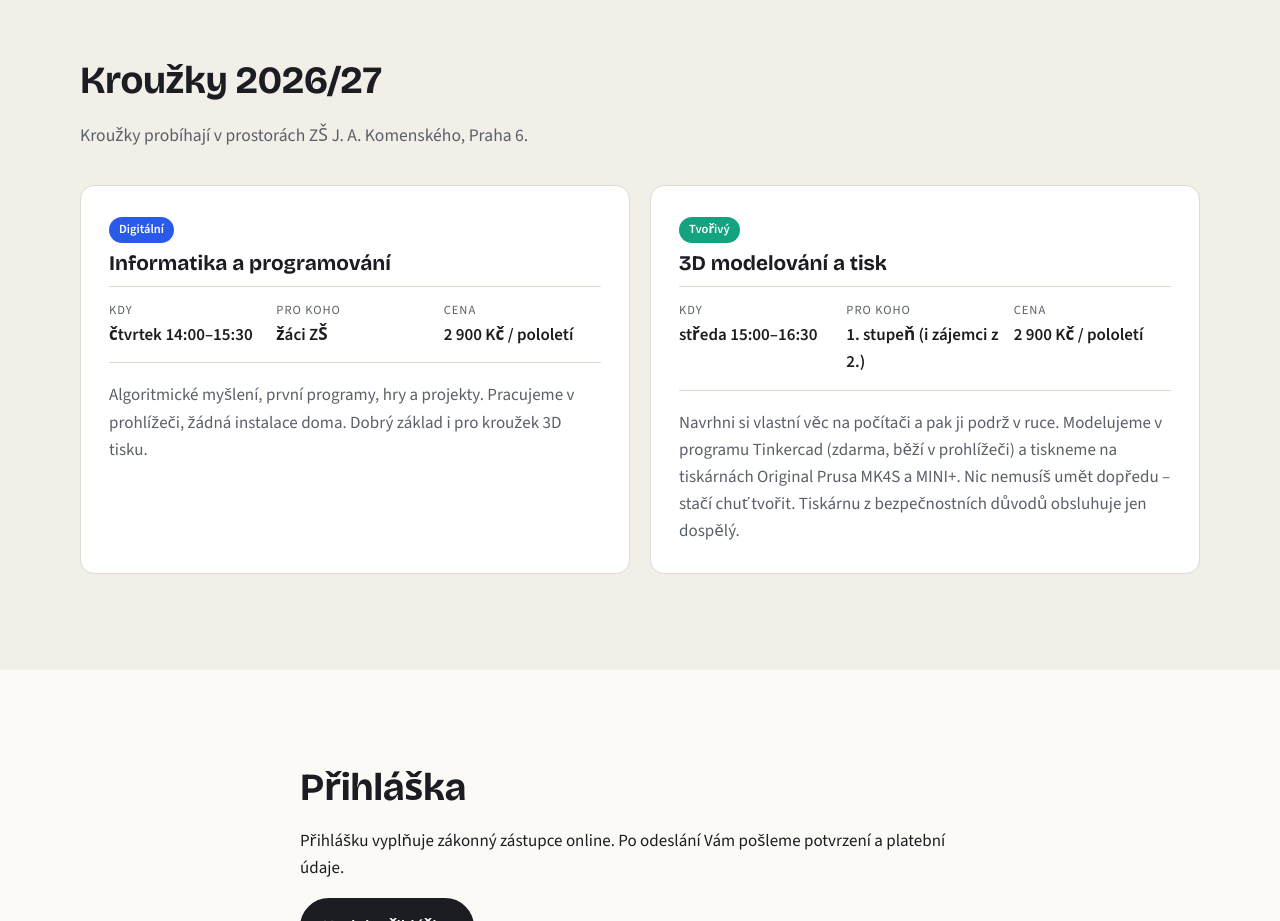
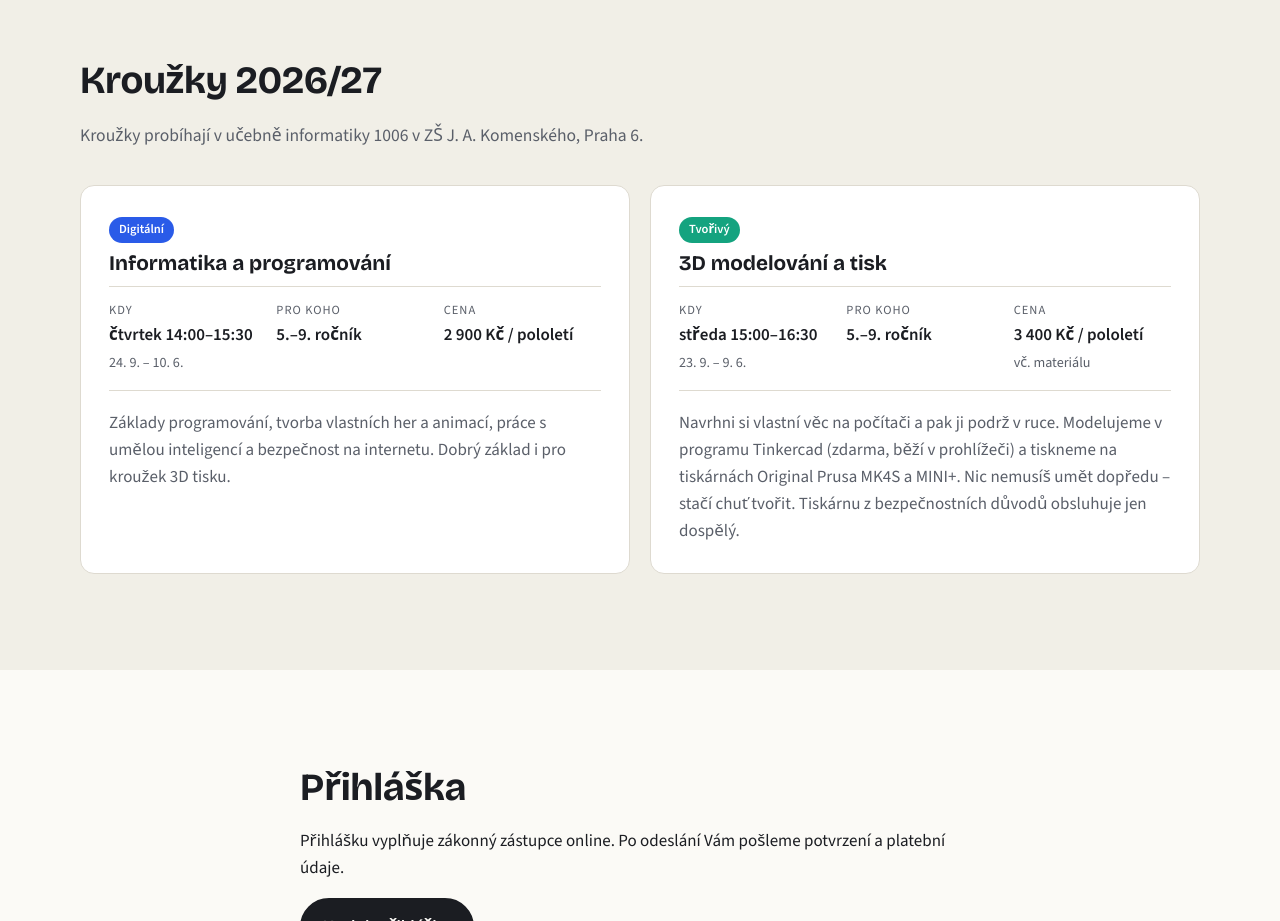
Before and after one commit to janmachacek7/aktivniskola-web, a plain HTML site: page index.html in a window 1280 px wide. Shown: the part 1360-2281 px from the top of the page. Drawn offline with nearby package versions, Linux system fonts and the light colour scheme.

Commit message:
Kroužky dle nabídky školy 2026/27: ročníky, termíny, cena 3D
Co-Authored-By: Claude Opus 5.5 <noreply@anthropic.com>
Claude-Session: https://claude.ai/code/session_015oeQYXHizCTivgg5LBLj6X

```diff
--- a/index.html
+++ b/index.html
@@ -94,7 +94,7 @@
   <section id="krouzky" class="section section-alt">
     <div class="wrap">
       <h2>Kroužky 2026/27</h2>
-      <p class="section-lead">Kroužky probíhají v prostorách ZŠ J. A. Komenského, Praha 6.</p>
+      <p class="section-lead">Kroužky probíhají v učebně informatiky 1006 v ZŠ J. A. Komenského, Praha 6.</p>
       <div class="courses">
         <article class="course">
           <div class="course-head">
@@ -102,11 +102,11 @@
             <h3>Informatika a programování</h3>
           </div>
           <dl class="facts">
-            <div><dt>Kdy</dt><dd>čtvrtek 14:00–15:30</dd></div>
-            <div><dt>Pro koho</dt><dd><!-- TODO: ověřit ročníky -->žáci ZŠ</dd></div>
+            <div><dt>Kdy</dt><dd>čtvrtek 14:00–15:30<br><small>24. 9. – 10. 6.</small></dd></div>
+            <div><dt>Pro koho</dt><dd>5.–9. ročník</dd></div>
             <div><dt>Cena</dt><dd>2 900 Kč / pololetí</dd></div>
           </dl>
-          <p>Algoritmické myšlení, první programy, hry a projekty. Pracujeme v prohlížeči, žádná instalace doma. Dobrý základ i pro kroužek 3D tisku.</p>
+          <p>Základy programování, tvorba vlastních her a animací, práce s umělou inteligencí a bezpečnost na internetu. Dobrý základ i pro kroužek 3D tisku.</p>
         </article>
         <article class="course">
           <div class="course-head">
@@ -114,9 +114,9 @@
             <h3>3D modelování a tisk</h3>
           </div>
           <dl class="facts">
-            <div><dt>Kdy</dt><dd>středa 15:00–16:30</dd></div>
-            <div><dt>Pro koho</dt><dd>1. stupeň (i zájemci z 2.)</dd></div>
-            <div><dt>Cena</dt><dd>2 900 Kč / pololetí</dd></div>
+            <div><dt>Kdy</dt><dd>středa 15:00–16:30<br><small>23. 9. – 9. 6.</small></dd></div>
+            <div><dt>Pro koho</dt><dd>5.–9. ročník</dd></div>
+            <div><dt>Cena</dt><dd>3 400 Kč / pololetí<br><small>vč. materiálu</small></dd></div>
           </dl>
           <p>Navrhni si vlastní věc na počítači a pak ji podrž v ruce. Modelujeme v programu Tinkercad (zdarma, běží v prohlížeči) a tiskneme na tiskárnách Original Prusa MK4S a MINI+. Nic nemusíš umět dopředu – stačí chuť tvořit. Tiskárnu z bezpečnostních důvodů obsluhuje jen dospělý.</p>
         </article>
--- a/styles.css
+++ b/styles.css
@@ -123,3 +123,4 @@ p { margin: 0 0 1em; }
 
 .prose { padding: clamp(40px, 7vw, 80px) 0; }
 .prose h2 { font-size: 1.4rem; margin-top: 1.6em; }
+.facts dd small { font-weight: 400; color: var(--muted); }
```
